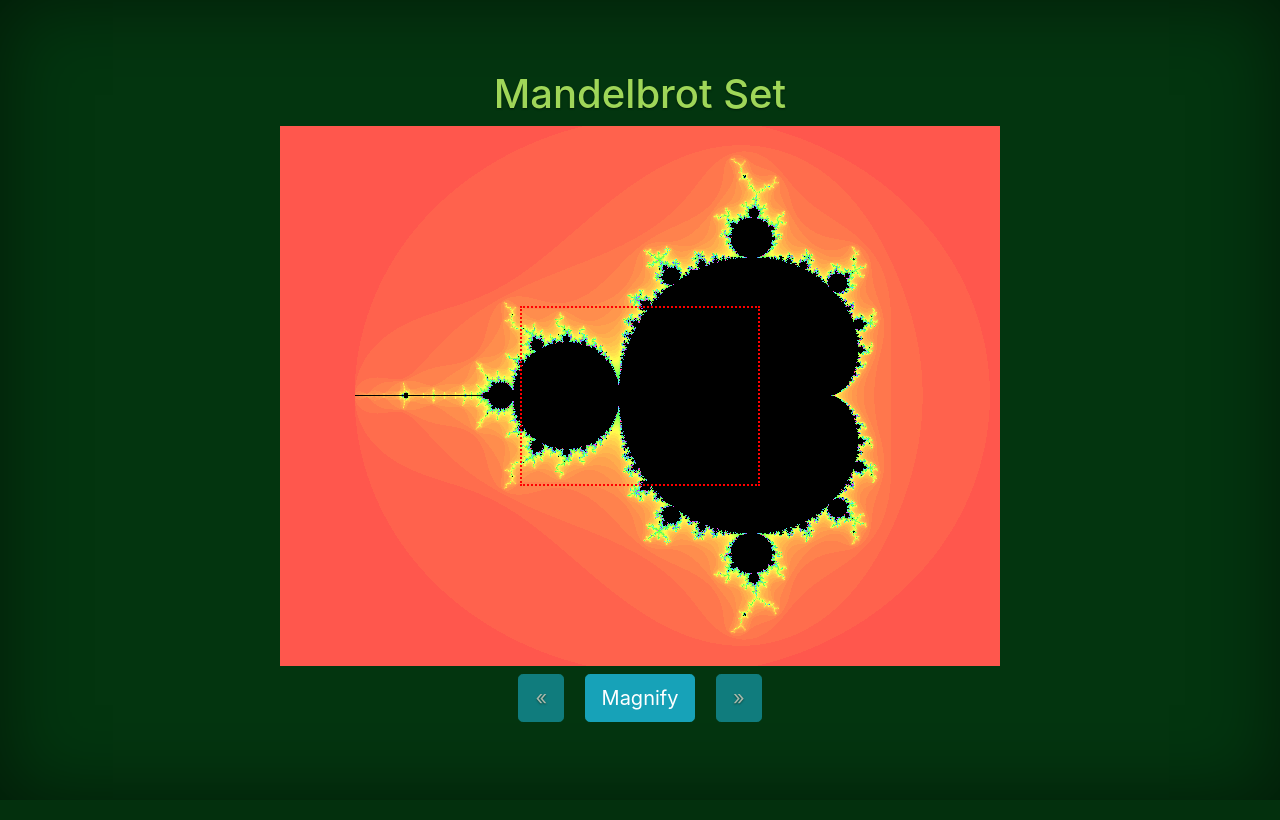
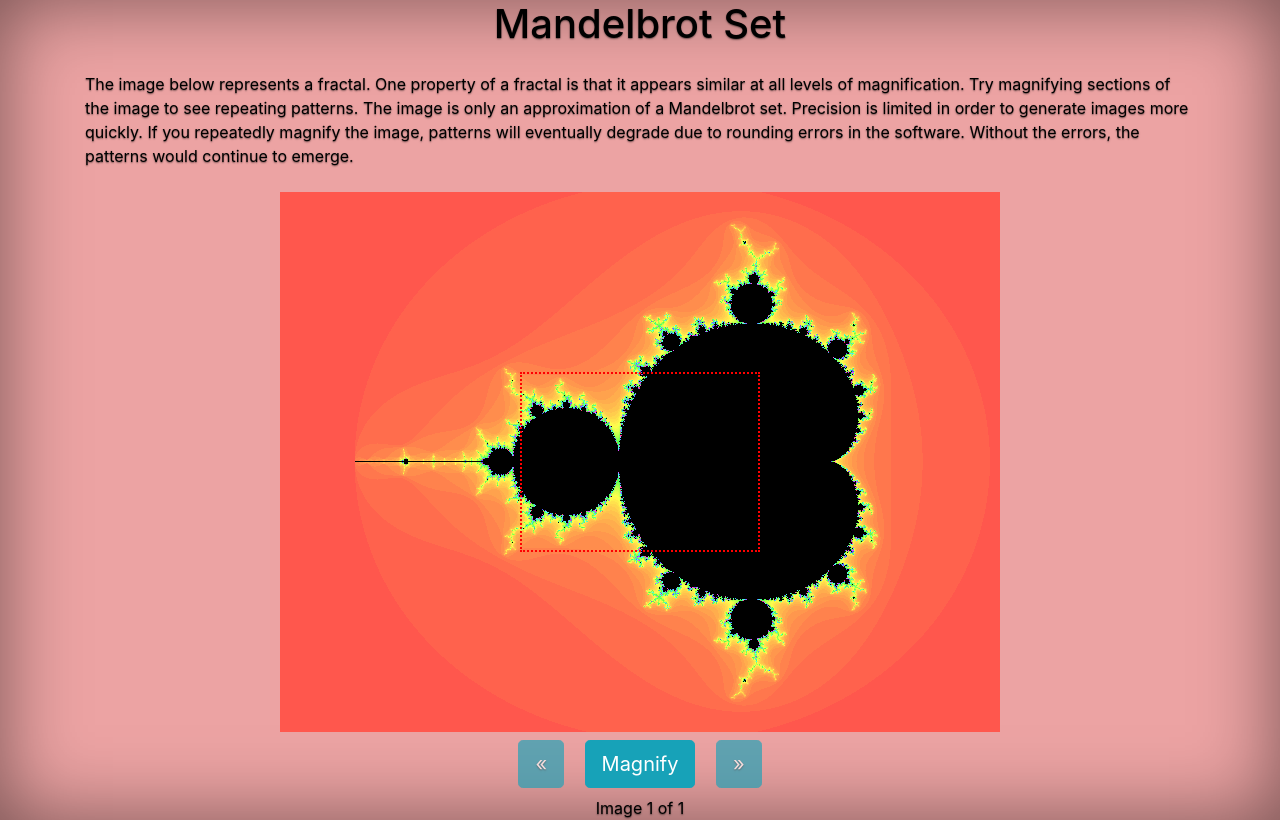
Before and after one commit to rickapps/Mandelbrot-Python, a Flask app: page / in a window 1280 px wide. Run offline with Flask 2, Linux system fonts and the light colour scheme; some libraries are stand-ins or nearby versions.

Commit message:
added jinja page numbers, cleaned up source

```diff
--- a/scripts/static/css/style.css
+++ b/scripts/static/css/style.css
@@ -10,14 +10,14 @@
   --ycenter: -360px;    /* -540 + 540/2 - 180/2 = -360 */
 }
 
-html,
-body {
+html {
   height: 100%;
-  background-color: rgb(3, 53, 15);
 }
 
 body {
-  color: rgb(159, 214, 88);
+  min-height: 100%;
+  color: black;
+  background-color: rgb(236, 163, 163);
   text-shadow: 0 .05rem .1rem rgba(0, 0, 0, .5);
   box-shadow: inset 0 0 5rem rgba(0, 0, 0, .5);
 }
@@ -30,6 +30,7 @@ body {
 #containment-wrapper {
   margin: 0 auto;
   padding: 0px;
+  background-color: green;
   cursor:zoom-in;
   width: var(--picWidth);
   height: var(--picHeight);
--- a/scripts/templates/index.html
+++ b/scripts/templates/index.html
@@ -25,14 +25,22 @@
   {% if curPage == 0 %}
   {% set prevDisable = 'disabled' %}
   {% endif %}
-  <body class="text-center">
-    <div class="container">
-    <div class="row h-100">
-  <div class="col-sm-12 my-auto">
+<body class="text-center">
+  <div class="container">
     <h1>Mandelbrot Set</h1>
+    <article class="text-left my-4">
+      <p>The image below represents a fractal. One property of a fractal is that
+        it appears similar at all levels of magnification. Try magnifying sections
+        of the image to see repeating patterns. The image is only an approximation
+        of a Mandelbrot set. Precision is limited in order to generate images more quickly.
+        If you repeatedly magnify the image, patterns will eventually degrade due to
+        rounding errors in the software. Without the errors, the patterns would continue to
+        emerge.
+      </p>
+    </article>
     <div id='containment-wrapper'>
       <img src="{{ image }}"/>
-      <div id='selection-box' class='selector'>
+      <div id='selection-box' class='selector ui-widget-content'>
         <h2>Select area to enlarge</h2>
         <div class="spinner-grow mt-4" role="status">
           <span class="sr-only">Calculating...</span>
@@ -56,10 +64,9 @@
         <span aria-hidden="true">&raquo;</span>
         <span class="sr-only">Next</span>
       </a>
+      <p>Image {{ curPage+1 }} of {{ pages }}</p>
     </form>
-    </div>
-</div>
-</div>
+  </div>
 <script src='{{url_for('static', filename='js/custom.js')}}'></script>
 </body>
 </html>
```
Also changed, not shown: 1 other file.
